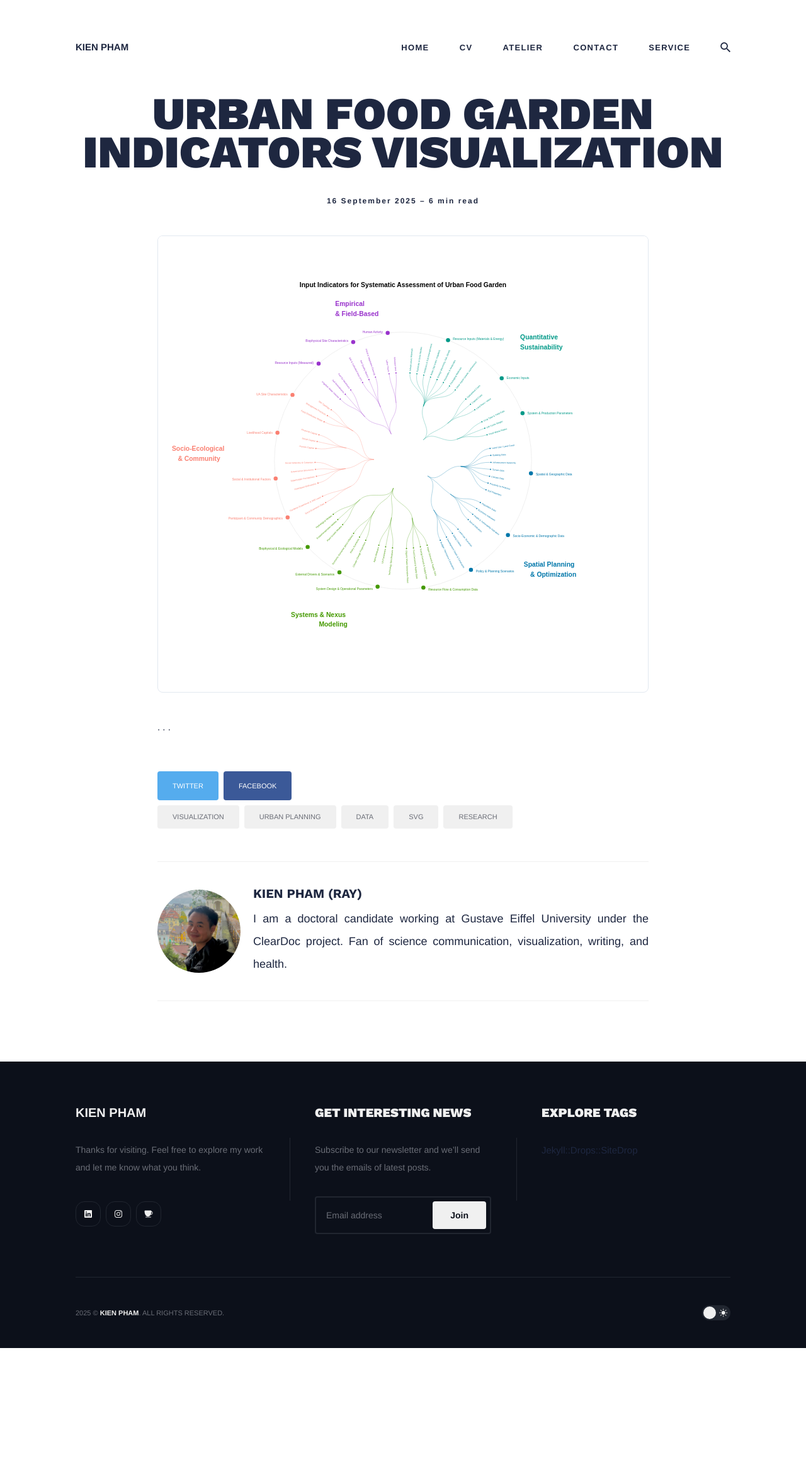
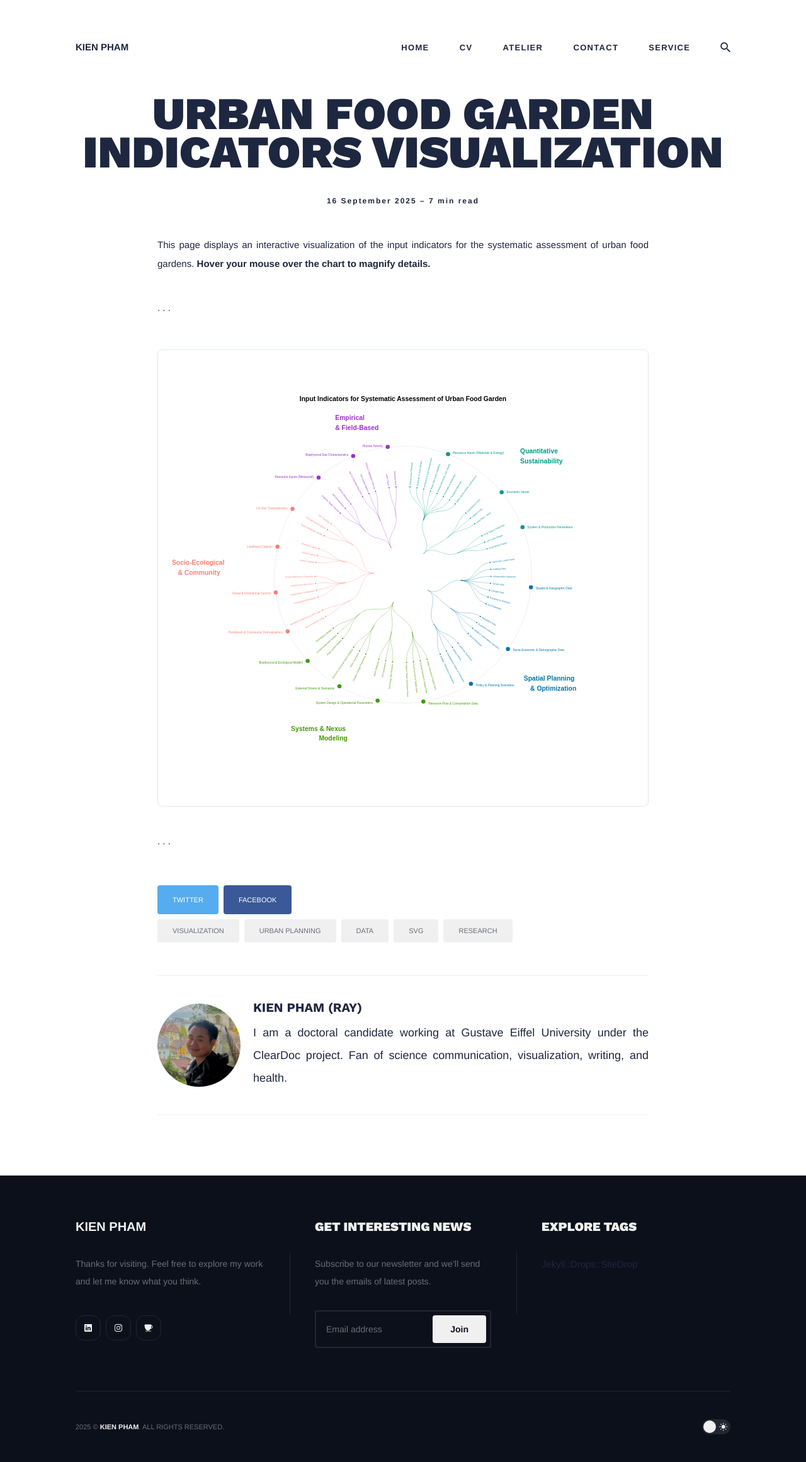
Before and after one commit to ray-ers/ray-ers.github.io, a Jekyll site: the page built from _posts/2025-08-31-UFGs.md, in a window 1280 px wide. Shown: the whole page at 63% size. Built offline with Jekyll 4.4.1, drawn with Linux system fonts in a browser that asks for light colours; nearby versions of some CDN libraries; before the commit the page ends 2141 px from its top, so only the background shows below that.

Commit message:
Update 2025-08-31-UFGs.md

```diff
--- a/_posts/2025-08-31-UFGs.md
+++ b/_posts/2025-08-31-UFGs.md
@@ -3,22 +3,26 @@ layout: post
 title: Urban Food Garden Indicators Visualization
 category: en
 description: An interactive visualization of input indicators for the systematic assessment of urban food gardens.
-date: 2025-09-16 17:58:00 +0200
+date: 2025-09-16 15:10:00 +0200
 tags: [visualization, urban planning, data, svg, research]
 published: true
 ---
+
+This page displays an interactive visualization of the input indicators for the systematic assessment of urban food gardens. **Hover your mouse over the chart to magnify details.**
+
+---
+
 <style>
   .svg-zoom-container {
-    overflow: hidden; /* Hides the part of the SVG that zooms outside the frame */
+    overflow: hidden;
     border: 1px solid #e2e8f0;
     border-radius: 0.5rem;
   }
-  #chart-svg-hover-zoom {
-    transition: transform 0.2s ease-out; /* Creates a smooth zoom effect */
+  #zoom-target {
+    transition: transform 0.2s ease-out; /* Smooth transition on the correct element */
   }
-  /* MODIFICATION: The :hover is now on the parent container, which solves the flickering issue. */
-  .svg-zoom-container:hover #chart-svg-hover-zoom {
-    transform: scale(2.5); /* The level of magnification. Adjust as needed. */
+  .svg-zoom-container:hover #zoom-target {
+    transform: scale(2.0); /* The level of magnification. Feel free to adjust. */
   }
 </style>
 
@@ -31,23 +35,24 @@ published: true
   <title>Input Indicators for Systematic Assessment of Urban Food Gardens</title>
 
   <style type="text/css">
+    /* Internal SVG styles remain the same */
     text { font-family: "Libertinus Serif", sans-serif; }
     text a:hover { fill:     blue; text-decoration: underline; }
     text, circle { stroke: none; }
     path         { fill:     none; }
     a ~ circle, a ~ text { transition: fill 0.5s; }
-
     a { cursor: pointer; }
     a:visited { all: unset; }
     a:hover path  , a:hover ~ path { stroke: black; stroke-width: 2px; }
-    a:hover circle, a:hover ~ circle,
-      a:hover text  , a:hover ~ text { fill: black; }
+    a:hover circle, a:hover ~ circle, a:hover text  , a:hover ~ text { fill: black; }
     a:hover text { text-decoration: underline; }
   </style>
 
   <rect id="background" width="100%" height="100%" fill="none"/>
 
-  <g id="biases" transform="translate(1200,1100)"></g>
+  <g id="biases" transform="translate(1200,1100)">
+      <g id="zoom-target"></g>
+  </g>
   </svg>
 </div>
 
@@ -205,11 +210,13 @@ published: true
                 result.push('</g>\n');
               }
               result.push('</g>\n');
-              var biases = document.getElementById("biases");
-              if (biases) {
-                biases.innerHTML = result.join('');
+
+              // MODIFICATION: The script now targets the new inner group '#zoom-target'.
+              var zoomTarget = document.getElementById("zoom-target");
+              if (zoomTarget) {
+                zoomTarget.innerHTML = result.join('');
               } else {
-                console.error('Fatal Error: SVG container with id "biases" was not found.');
+                console.error('Fatal Error: SVG container with id "zoom-target" was not found.');
               }
             };
 
@@ -230,13 +237,19 @@ published: true
 
 <script>
 document.addEventListener('DOMContentLoaded', function() {
-  const svgImage = document.getElementById('chart-svg-hover-zoom');
-  if (svgImage) {
-    svgImage.addEventListener('mousemove', function(event) {
-      const rect = svgImage.getBoundingClientRect();
-      const x = event.clientX - rect.left;
-      const y = event.clientY - rect.top;
-      svgImage.style.transformOrigin = `${x}px ${y}px`;
+  const svgContainer = document.getElementById('chart-svg-hover-zoom');
+  const zoomTarget = document.getElementById('zoom-target');
+
+  if (svgContainer && zoomTarget) {
+    svgContainer.addEventListener('mousemove', function(event) {
+      const rect = svgContainer.getBoundingClientRect();
+
+      // Calculate mouse position as a percentage of the container's size
+      const x = (event.clientX - rect.left) / rect.width * 100;
+      const y = (event.clientY - rect.top) / rect.height * 100;
+
+      // Update the transform-origin on the inner <g> element using percentages
+      zoomTarget.style.transformOrigin = `${x}% ${y}%`;
     });
   }
 });
```
